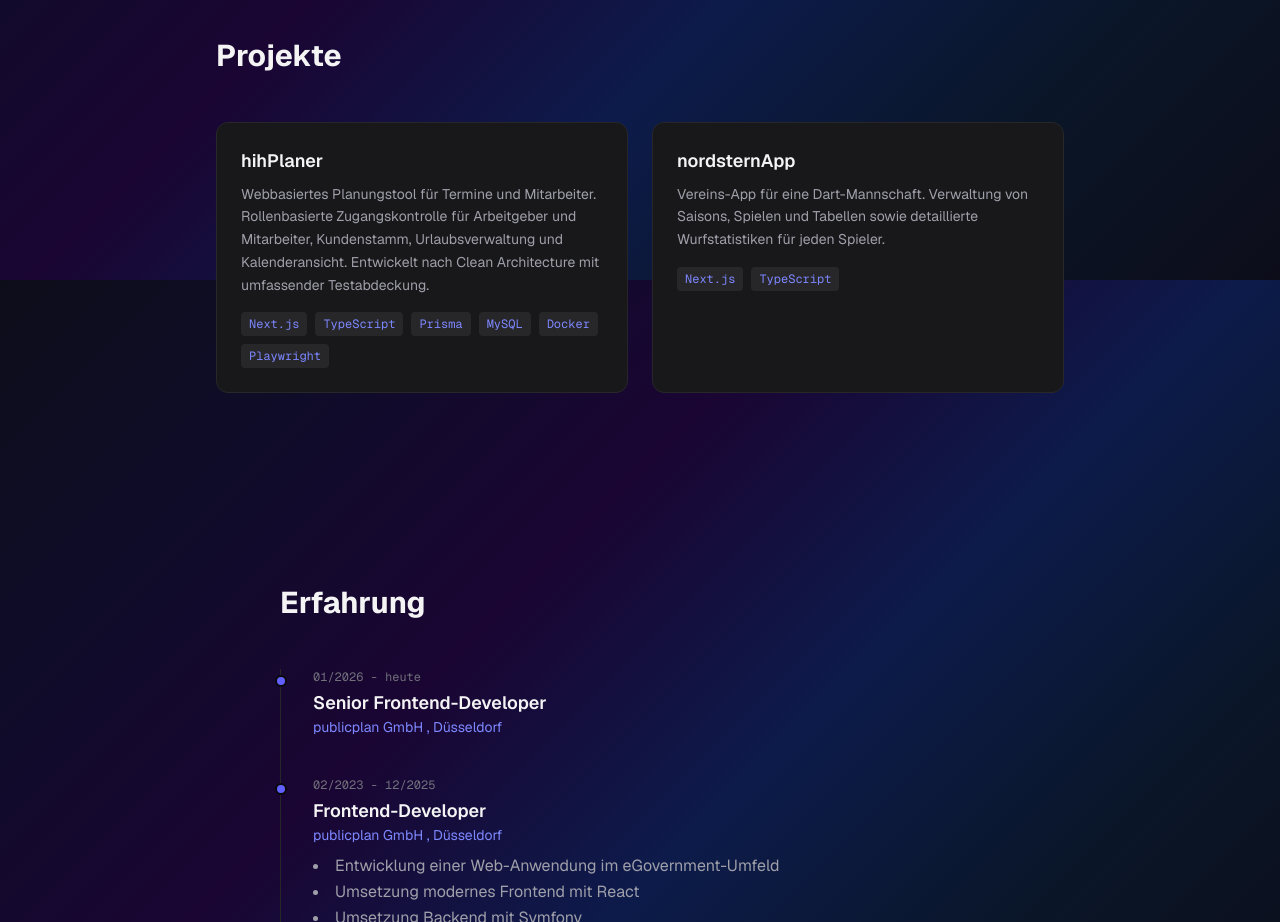
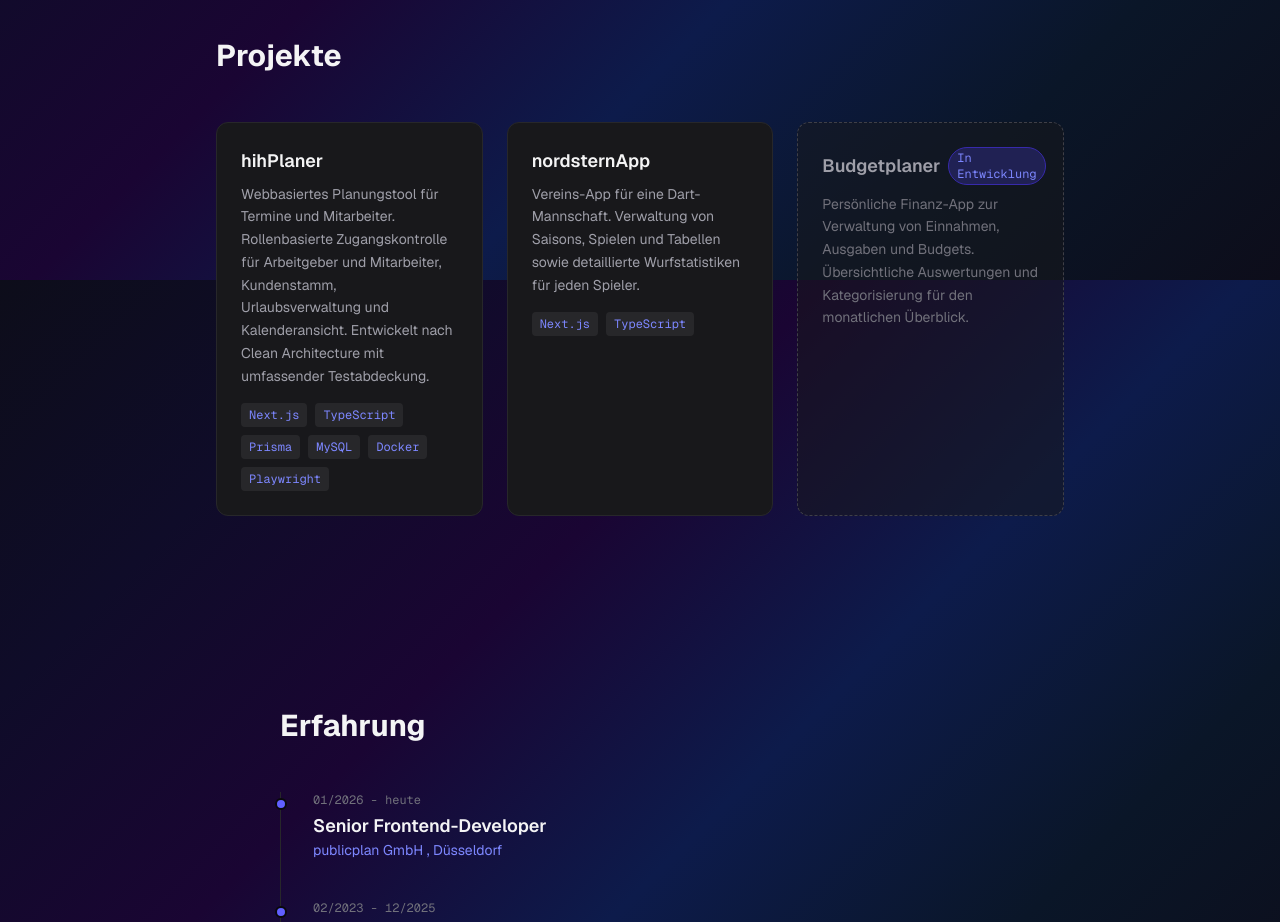
Before and after one commit to ch4oSj0k3r/sn-folio, a Next.js app: page / in a window 1280 px wide. Shown: the part 2120-3042 px from the top of the page. Built offline with nearby package versions, Linux system fonts and the light colour scheme.

Commit message:
feat: add budget planner as work-in-progress project card

```diff
--- a/src/components/sections/Projects.tsx
+++ b/src/components/sections/Projects.tsx
@@ -7,6 +7,7 @@ const projects = [
             'Webbasiertes Planungstool für Termine und Mitarbeiter. Rollenbasierte Zugangskontrolle für Arbeitgeber und Mitarbeiter, Kundenstamm, Urlaubsverwaltung und Kalenderansicht. Entwickelt nach Clean Architecture mit umfassender Testabdeckung.',
         tags: ['Next.js', 'TypeScript', 'Prisma', 'MySQL', 'Docker', 'Playwright'],
         href: 'https://github.com/ch4oSj0k3r/hihPlaner',
+        wip: false,
     },
     {
         title: 'nordsternApp',
@@ -14,6 +15,15 @@ const projects = [
             'Vereins-App für eine Dart-Mannschaft. Verwaltung von Saisons, Spielen und Tabellen sowie detaillierte Wurfstatistiken für jeden Spieler.',
         tags: ['Next.js', 'TypeScript'],
         href: 'https://github.com/ch4oSj0k3r/nordsternApp',
+        wip: false,
+    },
+    {
+        title: 'Budgetplaner',
+        description:
+            'Persönliche Finanz-App zur Verwaltung von Einnahmen, Ausgaben und Budgets. Übersichtliche Auswertungen und Kategorisierung für den monatlichen Überblick.',
+        tags: ['Next.js', 'TypeScript'],
+        href: null,
+        wip: true,
     },
 ];
 
@@ -22,11 +32,31 @@ export default function Projects() {
         <FadeIn>
             <section id="projects" className="py-24 px-6 max-w-4xl mx-auto">
                 <h2 className="text-3xl font-bold text-zinc-100 mb-12">Projekte</h2>
-                <div className="grid md:grid-cols-2 gap-6">
-                    {projects.map((project) => (
+                <div className="grid md:grid-cols-2 lg:grid-cols-3 gap-6">
+                    {projects.map((project) =>
+                        project.wip ? (
+                            <div
+                                key={project.title}
+                                className="relative rounded-xl border border-dashed border-zinc-700 bg-zinc-900/50 p-6"
+                            >
+                                <div className="flex items-center gap-2 mb-2">
+                                    <h3 className="text-lg font-semibold text-zinc-400">
+                                        {project.title}
+                                    </h3>
+                                    <span className="text-xs font-mono px-2 py-0.5 rounded-full bg-indigo-900/50 text-indigo-400 border border-indigo-800">
+                                        In Entwicklung
+                                    </span>
+                                </div>
+                                <p className="text-zinc-500 text-sm leading-relaxed">
+                                    {project.description}
+                                </p>
+                            </div>
+                        ) : (
                             <a
                                 key={project.title}
-                            href={project.href}
+                                href={project.href!}
+                                target="_blank"
+                                rel="noopener noreferrer"
                                 className="group block rounded-xl border border-zinc-800 hover:border-indigo-500 bg-zinc-900 p-6 transition-colors"
                             >
                                 <h3 className="text-lg font-semibold text-zinc-100 mb-2 group-hover:text-indigo-400 transition-colors">
@@ -46,7 +76,8 @@ export default function Projects() {
                                     ))}
                                 </div>
                             </a>
-                    ))}
+                        )
+                    )}
                 </div>
             </section>
         </FadeIn>
```
Lines whose indentation alone changed are shown as unchanged.
